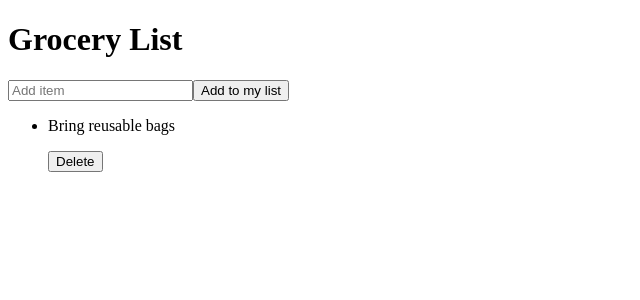
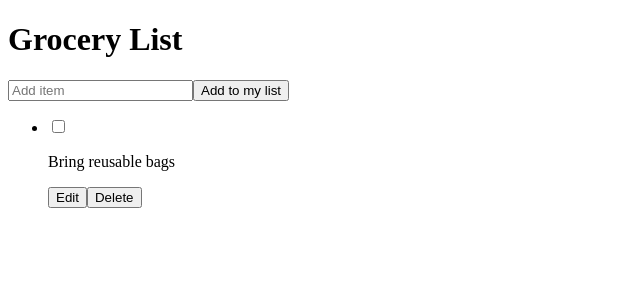
Before and after one commit to aidanliddiard/grocery-list, a React app: page / in a window 1280 px wide. Shown: the top 300 px of the page, without its empty margins (0-640 px from the left). Built offline with nearby package versions, Linux system fonts and the light colour scheme.

Commit message:
checkbox working

```diff
--- a/src/components/ListItem.jsx
+++ b/src/components/ListItem.jsx
@@ -1,9 +1,48 @@
-import React from 'react';
+import React, { useState } from 'react';
 
-export default function ListItem({ listItem, handleDelete }) {
+export default function ListItem({ listItem, handleDelete, handleEdit }) {
+  const [editing, setEditing] = useState(false);
+  const [change, setChange] = useState('');
+
+  const handleSave = async (change) => {
+    handleEdit({ ...listItem, item: change });
+    setEditing(false);
+  };
+
+  let content;
+
+  if (editing === true) {
+    content = (
+      <>
+        <input
+          type="text"
+          value={change}
+          onChange={(e) => setChange(e.target.value)}
+        >
+          {listItem.item}
+        </input>
+        <button onClick={handleSave}>Save changes</button>
+      </>
+    );
+  } else {
+    content = (
+      <>
+        <p>{listItem.item}</p>
+        <button onClick={() => setEditing(true)}>Edit</button>
+      </>
+    );
+  }
+
   return (
     <>
-      <p>{listItem.item}</p>{' '}
+      <input
+        type="checkbox"
+        checked={listItem.done}
+        onChange={(e) => {
+          handleEdit({ ...listItem, done: e.target.checked });
+        }}
+      />
+      {content}
       <button onClick={() => handleDelete(listItem.id)}>Delete</button>
     </>
   );
--- a/src/context/ListProvider.jsx
+++ b/src/context/ListProvider.jsx
@@ -13,8 +13,19 @@ const listReducer = (state, action) => {
       ];
     case 'DELETE_ITEM':
       return state.filter((item) => item.id != action.payload.id);
-    // case 'EDIT_ITEM':
-    //   return [];
+    case 'EDIT_ITEM':
+      return state.map((item) => {
+        if (item.id === action.payload.editedItem.id) {
+          const { done, newItem } = action.payload.editedItem;
+
+          return {
+            ...item,
+            done,
+            newItem,
+          };
+        }
+        return item;
+      });
     default:
       throw new Error(`Action type ${action.type} is not supported`);
   }
@@ -32,8 +43,8 @@ export const ListProvider = ({ children }) => {
     dispatch({ type: 'DELETE_ITEM', payload: { id } });
   };
 
-  const handleEditItem = (item) => {
-    dispatch({ type: 'EDIT_ITEM', payload: { item } });
+  const handleEditItem = (editedItem) => {
+    dispatch({ type: 'EDIT_ITEM', payload: { editedItem } });
   };
 
   return (
--- a/src/views/Home.jsx
+++ b/src/views/Home.jsx
@@ -30,7 +30,11 @@ export default function Home() {
       <ul>
         {list.map((listItem) => (
           <li key={listItem.id}>
-            <ListItem listItem={listItem} handleDelete={handleDeleteItem} />
+            <ListItem
+              listItem={listItem}
+              handleDelete={handleDeleteItem}
+              handleEdit={handleEditItem}
+            />
           </li>
         ))}
       </ul>
```
Also changed, not shown: 1 other file (tests, documents, lock files or other folders).
